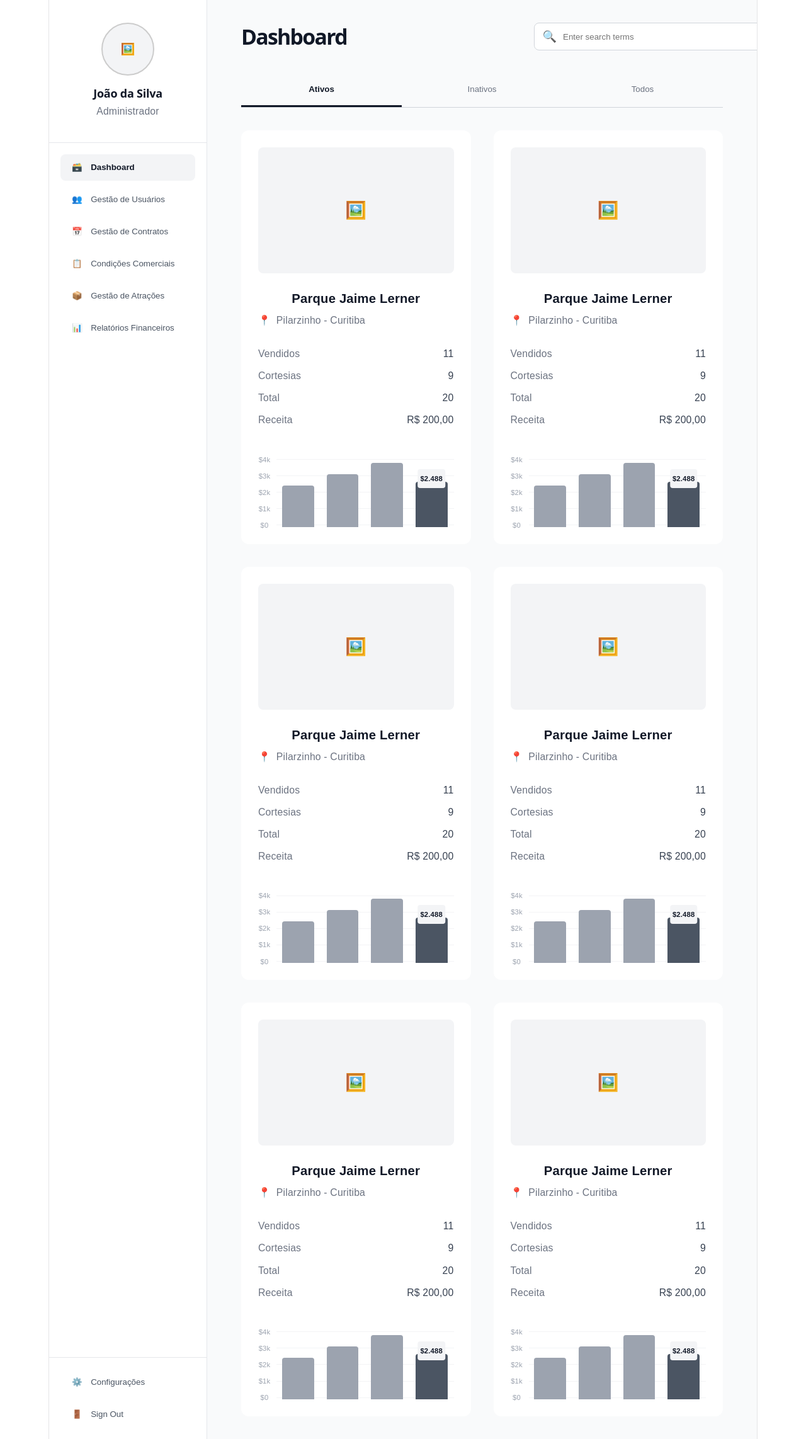
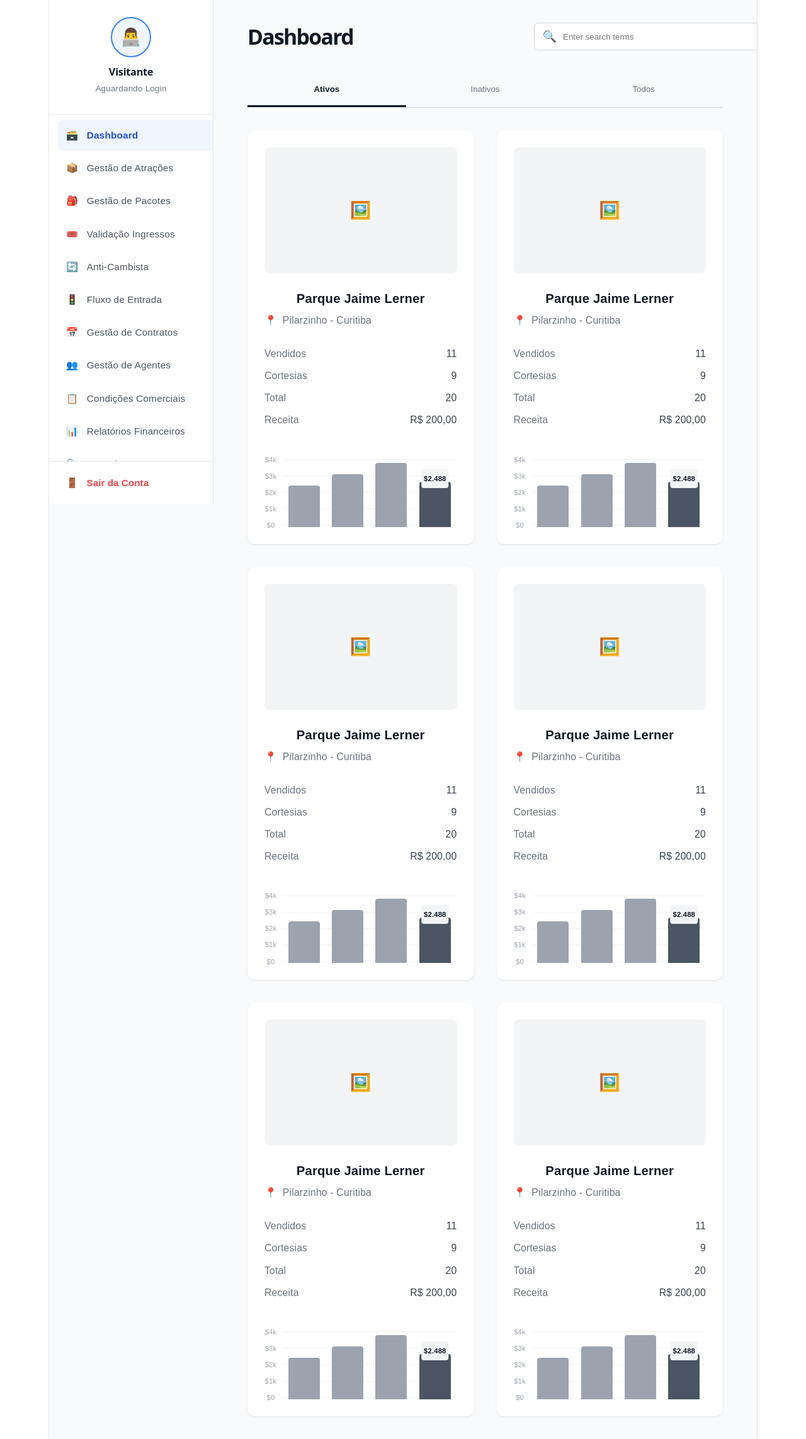
Before and after one commit to viniciuscasagrande-creator/Curitiba-360, a React (Vite) app in the folder curitiba360-backoffice/: page /dashboard in a window 1280 px wide. Shown: the whole page at 63% size. Built offline with nearby package versions, Linux system fonts and the light colour scheme.

Commit message:
style: remove duplicacao de sidebar do componente Dashboard

```diff
--- a/curitiba360-backoffice/src/App.jsx
+++ b/curitiba360-backoffice/src/App.jsx
@@ -22,6 +22,7 @@ import CentralNotificacoes from './pages/CentralNotificacoes';
 import CMSHomeCuradoria from './pages/CMSHomeCuradoria';
 import CMSInstitucional from './pages/CMSInstitucional';
 import DashboardAnalytics from './pages/DashboardAnalytics';
+import Layout from './components/Layout';
 
 // Página de Login (Criaremos a seguir se desejar)
 const Login = () => <div style={{ padding: '2rem' }}><h1>Tela de Login Simples</h1></div>;
@@ -35,6 +36,7 @@ export default function App() {
           <Route path="/login" element={<Login />} />
 
           {/* Rotas Privadas (Protegidas) */}
+          <Route element={<Layout />}>
             <Route path="/" element={<Navigate to="/dashboard" replace />} />
             <Route path="/dashboard" element={<Dashboard />} />
             <Route path="/analytics" element={<DashboardAnalytics />} />
@@ -60,6 +62,7 @@ export default function App() {
 
             <Route path="/cms/home" element={<CMSHomeCuradoria />} />
             <Route path="/cms/institucional" element={<CMSInstitucional />} />
+          </Route>
         </Routes>
       </BrowserRouter>
     </AuthProvider>
--- a/curitiba360-backoffice/src/pages/Dashboard.jsx
+++ b/curitiba360-backoffice/src/pages/Dashboard.jsx
@@ -18,58 +18,7 @@ export default function Dashboard() {
   });
 
   return (
-    <div style={{ display: 'flex', minHeight: '100vh', backgroundColor: '#f9fafb', fontFamily: 'sans-serif', color: '#374151' }}>
-
-      {/* ================= BARRA LATERAL (SIDEBAR) ================= */}
-      <aside style={{ width: '250px', backgroundColor: 'white', borderRight: '1px solid #e5e7eb', display: 'flex', flexDirection: 'column' }}>
-
-        {/* Perfil do Usuário */}
-        <div style={{ padding: '2rem 1rem', textAlign: 'center', borderBottom: '1px solid #e5e7eb', marginBottom: '1rem' }}>
-          <div style={{ width: '80px', height: '80px', borderRadius: '50%', border: '2px solid #ccc', margin: '0 auto 1rem auto', display: 'flex', alignItems: 'center', justifyContent: 'center', backgroundColor: '#f3f4f6' }}>
-            <span style={{ color: '#9ca3af' }}>🖼️</span>
-          </div>
-          <h2 style={{ fontSize: '1rem', fontWeight: 'bold', margin: '0 0 0.25rem 0', color: '#111827' }}>João da Silva</h2>
-          <p style={{ fontSize: '0.875rem', color: '#6b7280', margin: 0 }}>Administrador</p>
-        </div>
-
-        {/* Navegação Principal */}
-        <nav style={{ flex: 1, padding: '0 1rem' }}>
-          <ul style={{ listStyle: 'none', padding: 0, margin: 0, display: 'flex', flexDirection: 'column', gap: '0.5rem' }}>
-            <li>
-              <button style={{ width: '100%', padding: '0.75rem 1rem', backgroundColor: '#f3f4f6', border: 'none', borderRadius: '8px', textAlign: 'left', fontWeight: 'bold', color: '#111827', display: 'flex', alignItems: 'center', gap: '0.75rem', cursor: 'pointer' }}>
-                <span>🗃️</span> Dashboard
-              </button>
-            </li>
-            {[
-              { id: 'usuarios', icon: '👥', label: 'Gestão de Usuários' },
-              { id: 'contratos', icon: '📅', label: 'Gestão de Contratos' },
-              { id: 'condicoes', icon: '📋', label: 'Condições Comerciais' },
-              { id: 'atracoes', icon: '📦', label: 'Gestão de Atrações' },
-              { id: 'relatorios', icon: '📊', label: 'Relatórios Financeiros' }
-            ].map(item => (
-              <li key={item.id}>
-                <button style={{ width: '100%', padding: '0.75rem 1rem', backgroundColor: 'transparent', border: 'none', textAlign: 'left', color: '#4b5563', display: 'flex', alignItems: 'center', gap: '0.75rem', cursor: 'pointer' }}>
-                  <span>{item.icon}</span> {item.label}
-                </button>
-              </li>
-            ))}
-          </ul>
-        </nav>
-
-        {/* Navegação Inferior */}
-        <div style={{ padding: '1rem', borderTop: '1px solid #e5e7eb' }}>
-          <button style={{ width: '100%', padding: '0.75rem 1rem', backgroundColor: 'transparent', border: 'none', textAlign: 'left', color: '#4b5563', display: 'flex', alignItems: 'center', gap: '0.75rem', cursor: 'pointer', marginBottom: '0.5rem' }}>
-            <span>⚙️</span> Configurações
-          </button>
-          <button style={{ width: '100%', padding: '0.75rem 1rem', backgroundColor: 'transparent', border: 'none', textAlign: 'left', color: '#4b5563', display: 'flex', alignItems: 'center', gap: '0.75rem', cursor: 'pointer' }}>
-            <span>🚪</span> Sign Out
-          </button>
-        </div>
-      </aside>
-
-      {/* ================= ÁREA PRINCIPAL ================= */}
-      <main style={{ flex: 1, padding: '2rem 3rem', overflowY: 'auto' }}>
-
+    <div>
       {/* Cabeçalho */}
       <header style={{ display: 'flex', justifyContent: 'space-between', alignItems: 'center', marginBottom: '2rem' }}>
         <h1 style={{ fontSize: '1.875rem', fontWeight: 'bold', color: '#111827', margin: 0 }}>Dashboard</h1>
@@ -104,7 +53,7 @@ export default function Dashboard() {
       {/* Grid de Cards das Atrações */}
       <div style={{ display: 'grid', gridTemplateColumns: 'repeat(auto-fill, minmax(320px, 1fr))', gap: '2rem' }}>
         {atracoes.map((atracao, index) => (
-            <div key={index} style={{ backgroundColor: 'white', borderRadius: '12px', overflow: 'hidden', padding: '1.5rem', display: 'flex', flexDirection: 'column' }}>
+          <div key={index} style={{ backgroundColor: 'white', borderRadius: '12px', overflow: 'hidden', padding: '1.5rem', display: 'flex', flexDirection: 'column', boxShadow: '0 1px 3px rgba(0,0,0,0.1)' }}>
 
             {/* Imagem Placeholder */}
             <div style={{ height: '200px', backgroundColor: '#f3f4f6', borderRadius: '8px', marginBottom: '1.5rem', display: 'flex', alignItems: 'center', justifyContent: 'center' }}>
@@ -153,7 +102,6 @@ export default function Dashboard() {
           </div>
         ))}
       </div>
-      </main>
     </div>
   );
 }
```
Lines whose indentation alone changed are shown as unchanged.
